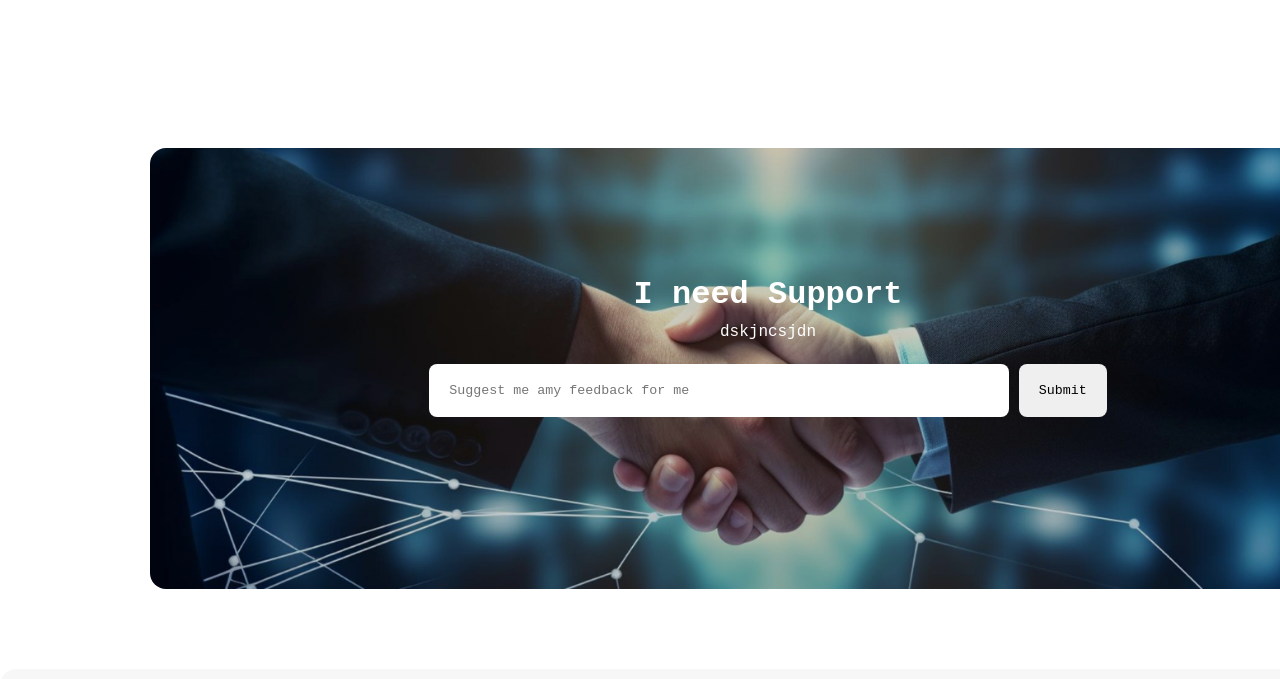
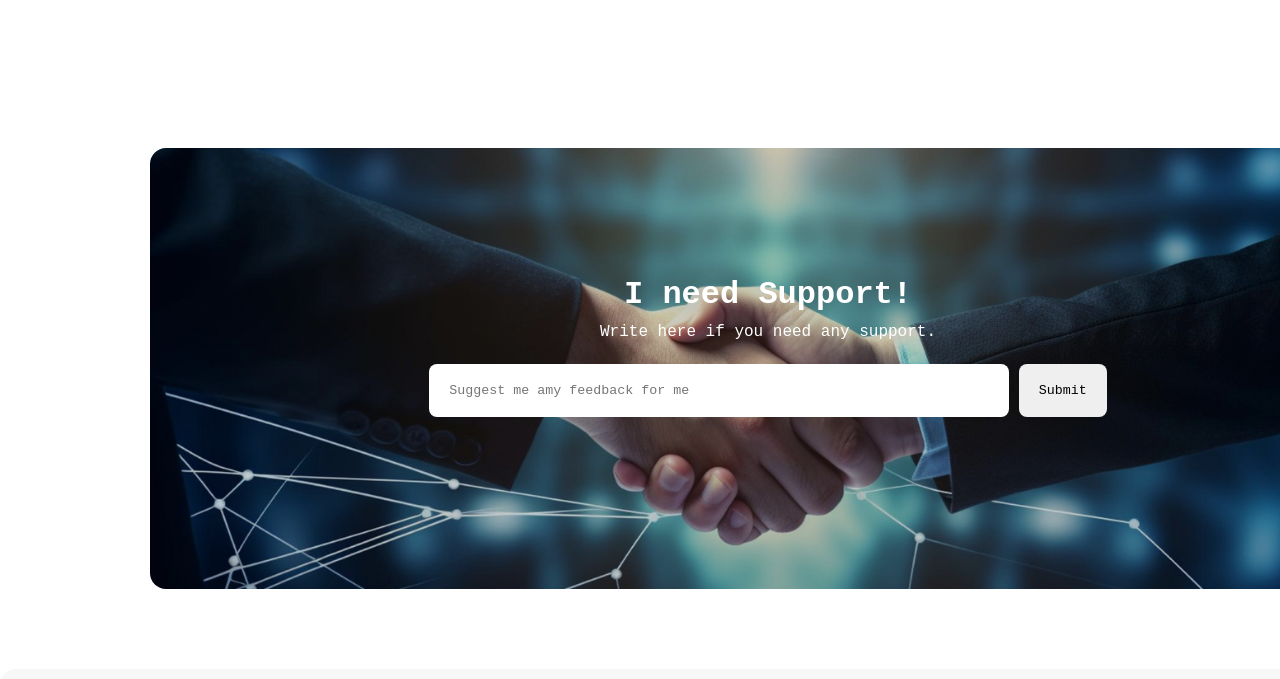
Before and after one commit to Mintu-Das1/web-assignment-ph, a plain HTML site: page index.html in a window 1280 px wide. Shown: the part 3384-4063 px from the top of the page. Drawn offline with Linux system fonts and the light colour scheme; a web font is replaced by a local one.

Commit message:
support-section description update

```diff
--- a/index.html
+++ b/index.html
@@ -120,8 +120,8 @@
     <footer id="footer">
         <section class="support">
             <div class="support-info">
-                <h3 class="support-title">I need Support</h3>
-                <p class="support-description">dskjncsjdn</p>
+                <h3 class="support-title">I need Support!</h3>
+                <p class="support-description">Write here if you need any support.</p>
             </div>
             <form action="">
                     <input id="feedback" type="text" name="" id="" placeholder="Suggest me amy feedback for me">
--- a/styles/style.css
+++ b/styles/style.css
@@ -113,7 +113,6 @@
 .youtube-video{
     padding: 32px;
     border: 2px solid rgba(13, 19, 33, 0.20);
-
     overflow: hidden;
     border-radius: 10px;
 }
```
